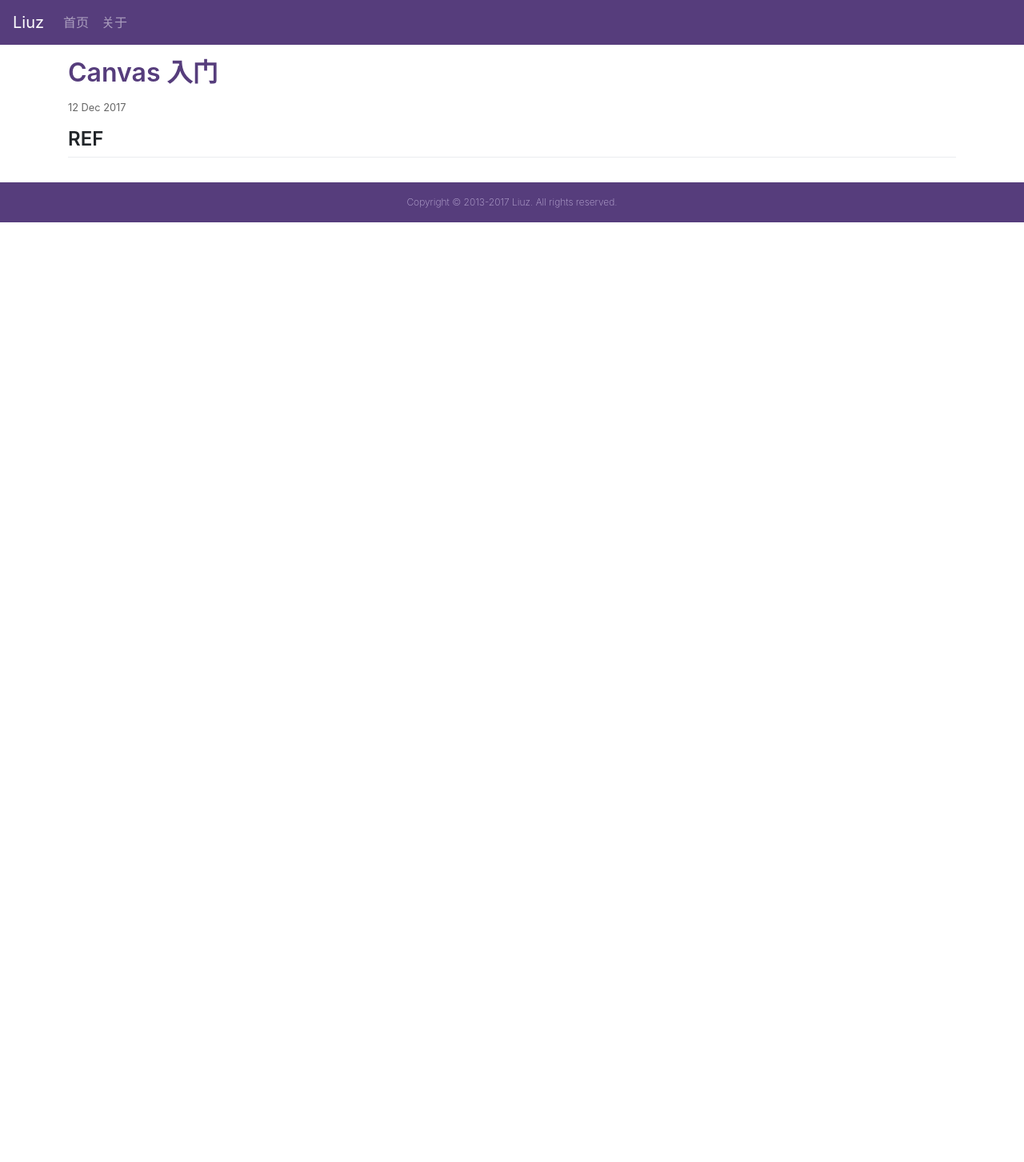
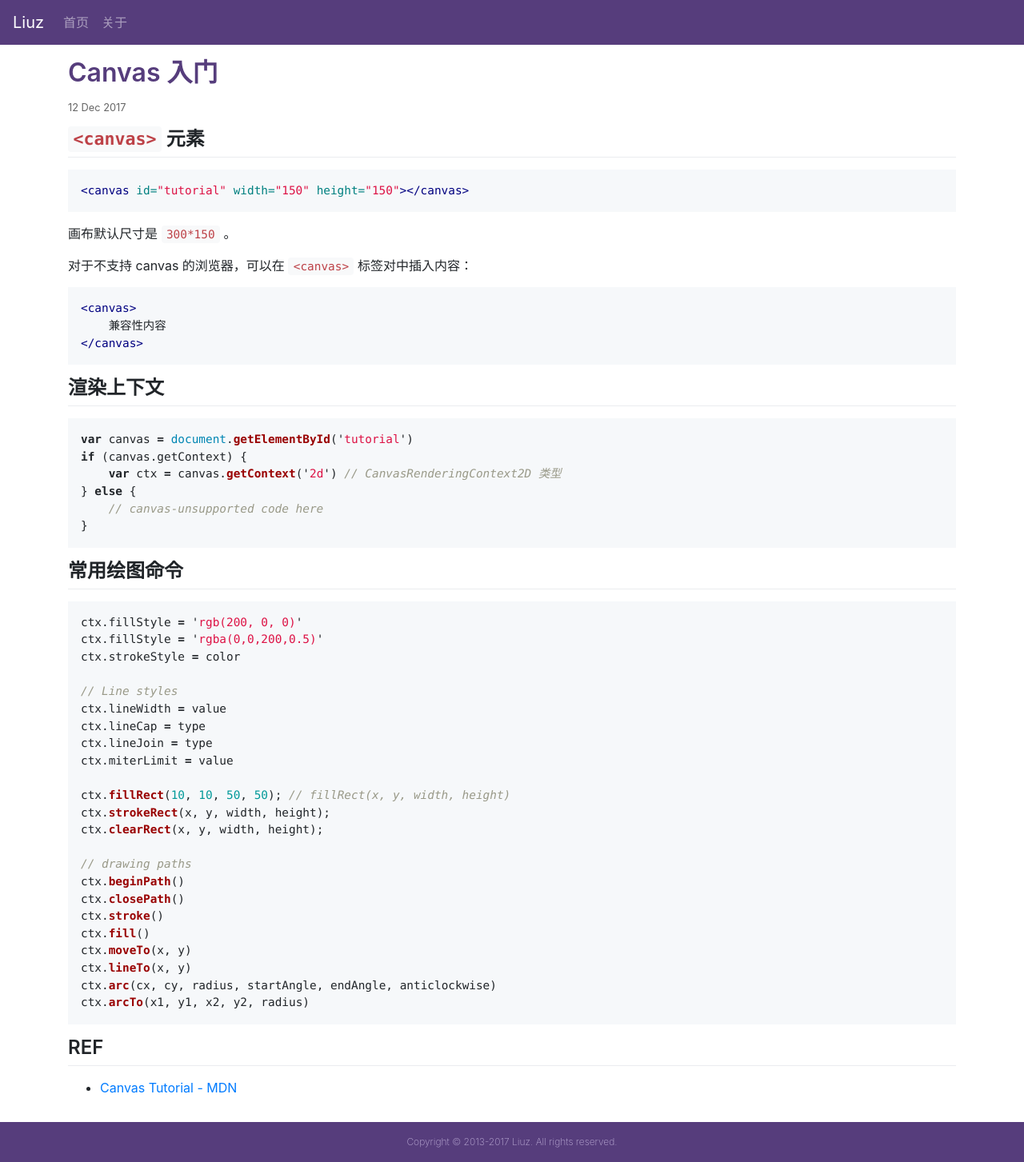
Before and after one commit to liuzhuan/liuzhuan.github.io, a Jekyll site: the page built from _posts/2017-12-12-canvas-primer.md, in a window 1280 px wide. Shown: the whole page at 80% size. Built offline with Jekyll 4.4.1, drawn with Linux system fonts in a browser that asks for light colours; nearby versions of some CDN libraries; before the commit the page ends 900 px from its top, so only the background shows below that.

Commit message:
adding canvas contents

````diff
--- a/_posts/2017-12-12-canvas-primer.md
+++ b/_posts/2017-12-12-canvas-primer.md
@@ -4,4 +4,63 @@ title: Canvas 入门
 date: 2017-12-12
 ---
 
+## `<canvas>` 元素
+
+```html
+<canvas id="tutorial" width="150" height="150"></canvas>
+```
+
+画布默认尺寸是 `300*150` 。
+
+对于不支持 canvas 的浏览器，可以在 `<canvas>` 标签对中插入内容：
+
+```html
+<canvas>
+    兼容性内容
+</canvas>
+```
+
+## 渲染上下文
+
+```javascript
+var canvas = document.getElementById('tutorial')
+if (canvas.getContext) {
+    var ctx = canvas.getContext('2d') // CanvasRenderingContext2D 类型
+} else {
+    // canvas-unsupported code here
+}
+```
+
+## 常用绘图命令
+
+```javascript
+ctx.fillStyle = 'rgb(200, 0, 0)'
+ctx.fillStyle = 'rgba(0,0,200,0.5)'
+ctx.strokeStyle = color
+
+// Line styles
+ctx.lineWidth = value
+ctx.lineCap = type
+ctx.lineJoin = type
+ctx.miterLimit = value
+
+ctx.fillRect(10, 10, 50, 50); // fillRect(x, y, width, height)
+ctx.strokeRect(x, y, width, height);
+ctx.clearRect(x, y, width, height);
+
+// drawing paths
+ctx.beginPath()
+ctx.closePath()
+ctx.stroke()
+ctx.fill()
+ctx.moveTo(x, y)
+ctx.lineTo(x, y)
+ctx.arc(cx, cy, radius, startAngle, endAngle, anticlockwise)
+ctx.arcTo(x1, y1, x2, y2, radius)
+```
+
 ## REF
+
+- [Canvas Tutorial - MDN][canvas-mdn]
+
+[canvas-mdn]: https://developer.mozilla.org/en-US/docs/Web/API/Canvas_API/Tutorial
````
